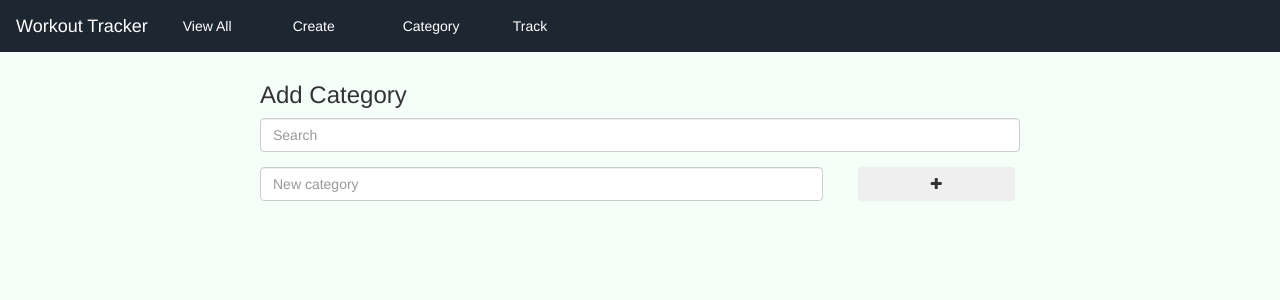
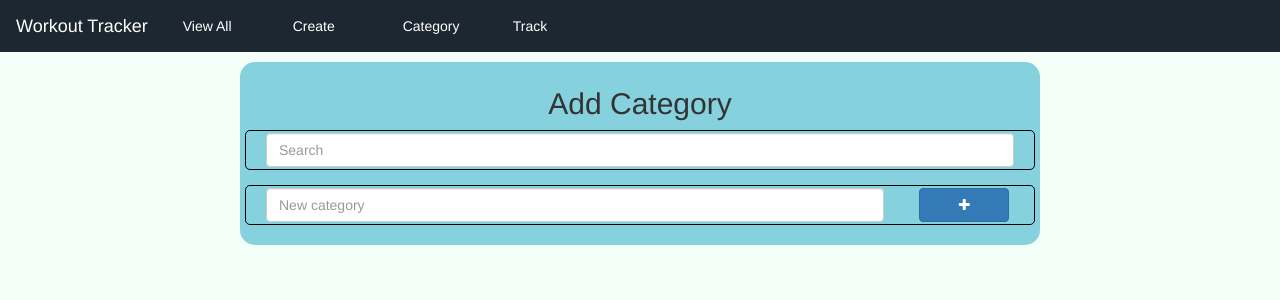
Before and after one commit to vinigem/workout-tracker, an Angular app: page /create-category in a window 1280 px wide. Shown: the top 300 px of the page. Built offline with nearby package versions, Linux system fonts and the light colour scheme.

Commit message:
modified styles

```diff
--- a/resources/css/style.css
+++ b/resources/css/style.css
@@ -29,11 +29,11 @@ html, body {
 
 /** End:- screen overlay */
 .view-container {
-	width: 90%;
-	margin: auto;
-	border: 1px solid cornflowerblue;
-	margin: 10px 20px;
-	padding: 10px;
+	border: 1px solid #000;
+    margin-left: auto;
+    margin-right: auto;
+    padding: 5px 10px;
+    border-radius: 10px;
 }
 
 .margin-5 {
@@ -50,8 +50,16 @@ html, body {
 }
 
 .center-align-container {
-	padding: 0 20px;
+	padding: 5px 20px;
     max-width: 800px;
     margin-left: auto;
     margin-right: auto;
+    background-color: #85d1de;
+    border-radius: 15px;
 }
+
+.border {
+	border: 1px solid #000;
+    border-radius: 5px;
+    padding: 2px 5px;
+}
--- a/src/app/category/create-category.component.html
+++ b/src/app/category/create-category.component.html
@@ -1,31 +1,31 @@
 <div class="center-align-container">
-    <h3>Add Category</h3>
-    <div class="form-group row">
+    <h2 class="text-center">Add Category</h2>
+    <div class="form-group row border">
         <div class="col-xs-12 col-sm-12">
             <input type="text" class="form-control" placeholder="Search" #filter (input)="filterCategories(filter.value)">
         </div>
     </div>
 
-    <div class="form-group row">
-        <div class="col-xs-8 col-sm-9">
+    <div class="form-group row border">
+        <div class="col-xs-10 col-sm-10">
             <input type="text" class="form-control" placeholder="New category" [(ngModel)]="newCategory" (input)="invalid=false;">
             <small *ngIf="invalid">
                 <span class="text-danger">New Category is required.</span>
             </small>
         </div>
-        <div class="col-xs-4 col-sm-3 item-group">
-            <button type="button" class="btn btn-secondary item" (click)="addCategory()"><i class="fa fa-plus"></i></button>
+        <div class="col-xs-2 col-sm-2 item-group">
+            <button type="button" class="btn btn-primary item" (click)="addCategory()"><i class="fa fa-plus"></i></button>
         </div>
     </div>
 
-    <div class="form-group row" *ngFor="let category of categories; let idx = index;">
-        <div class="col-xs-6 col-sm-9">
+    <div class="form-group row border" *ngFor="let category of categories; let idx = index;">
+        <div class="col-xs-7 col-sm-9">
             <input type="text" class="form-control" [(ngModel)]="category.name" [disabled]="!category.editable">
         </div>
-        <div class="col-xs-6 col-sm-3 item-group">
-            <button type="button" class="btn btn-secondary item" *ngIf="!category.editable" (click)="category.editable=true;">Edit</button>
-            <button type="button" class="btn btn-secondary item" *ngIf="category.editable" (click)="update(category.name, idx);category.editable=false;">Update</button>
-            <button type="button" class="btn btn-secondary item" (click)="delete(idx)">Delete</button>
+        <div class="col-xs-5 col-sm-3 item-group">
+            <button type="button" class="btn btn-primary item" *ngIf="!category.editable" (click)="category.editable=true;">Edit</button>
+            <button type="button" class="btn btn-success item" *ngIf="category.editable" (click)="update(category.name, idx);category.editable=false;">Update</button>
+            <button type="button" class="btn btn-danger item" (click)="delete(idx)">Delete</button>
         </div>
     </div>
 
--- a/src/app/view/view.component.html
+++ b/src/app/view/view.component.html
@@ -5,7 +5,7 @@
         </div>
     </div>
 
-    <div class="form-group view-container" *ngFor="let workout of workouts; let idx=index;">
+    <div class="form-group row view-container" *ngFor="let workout of workouts; let idx=index;">
         <div class="row margin-5">
             <div class="col-xs-12 col-sm-12">
                 <input type="text" class="form-control" value="{{workout.title}}" disabled>
@@ -13,9 +13,9 @@
         </div>
         <div class="row margin-5 item-group">
             <button type="button" class="btn btn-primary item" [routerLink]="['/edit-workout', '1']">Edit</button>
-            <button type="button" class="btn btn-primary item">Delete</button>
-            <button type="button" class="btn btn-primary item" [routerLink]="['/start-workout', '1']">Start</button>
-            <button type="button" class="btn btn-primary item" [routerLink]="['/end-workout', '1']">End</button>
+            <button type="button" class="btn btn-danger item">Delete</button>
+            <button type="button" class="btn btn-success item" [routerLink]="['/start-workout', '1']">Start</button>
+            <button type="button" class="btn btn-warning item" [routerLink]="['/end-workout', '1']">End</button>
         </div>
     </div>
 
--- a/src/app/workout/create-workout.component.html
+++ b/src/app/workout/create-workout.component.html
@@ -1,7 +1,7 @@
 <div class="center-align-container">
-    <h3>Add Workout</h3>
+    <h2 class="text-center">Add Workout</h2>
     <form [formGroup]="workoutForm" novalidate (ngSubmit)="save(workoutForm.value, workoutForm.valid)">
-        <div class="form-group row">
+        <div class="form-group row border">
             <label for="title" class="col-xs-12 col-sm-3">Title:</label>
             <div class="col-xs-12 col-sm-9">
                 <input type="text" formControlName="title" class="form-control" id="title">
@@ -11,14 +11,14 @@
             </div>
         </div>
 
-        <div class="form-group row">
+        <div class="form-group row border">
             <label for="note" class="col-xs-12 col-sm-3">Note:</label>
             <div class="col-xs-12 col-sm-9">
                 <textarea formControlName="note" class="form-control" id="note" rows="5"></textarea>
             </div>
         </div>
 
-        <div class="form-group row">
+        <div class="form-group row border">
             <label for="calories" class="col-xs-12 col-sm-3">Calories burnt Per Min:</label>
             <div class="col-xs-6 col-sm-6">
                 <input type="number" formControlName="calories" class="form-control" id="calories" value="0.0" step="0.1" min="0.0">
@@ -32,7 +32,7 @@
             </div>
         </div>
 
-        <div class="form-group row">
+        <div class="form-group row border">
             <label for="category" class="col-xs-12 col-sm-3">Category:</label>
             <div class="col-xs-8 col-sm-6">
                 <select class="form-control" formControlName="category" id="category">
@@ -48,7 +48,7 @@
             </div>
         </div>
 
-        <div class="form-group row">
+        <div class="form-group row border">
             <div class="col-xs-12 col-sm-offset-5 col-sm-3">
                 <input type="submit" class="form-control btn btn-primary" value="Add Workout">
             </div>
```
